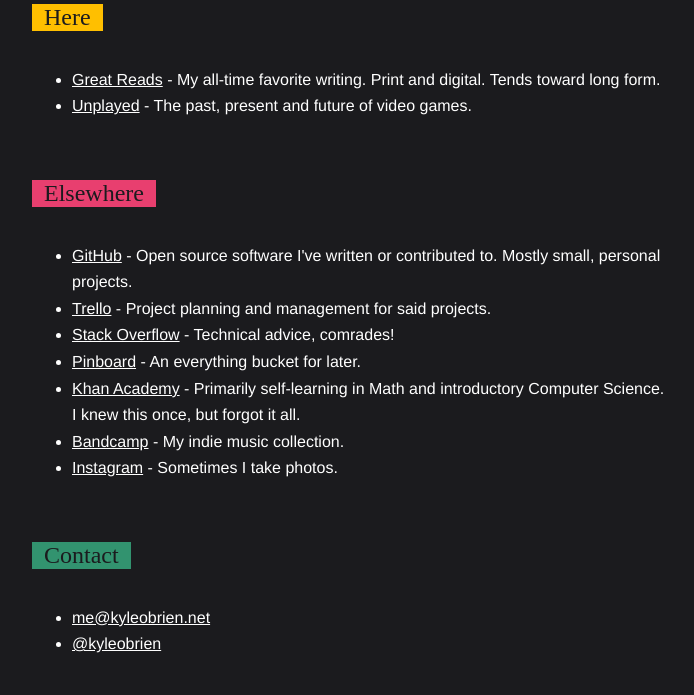
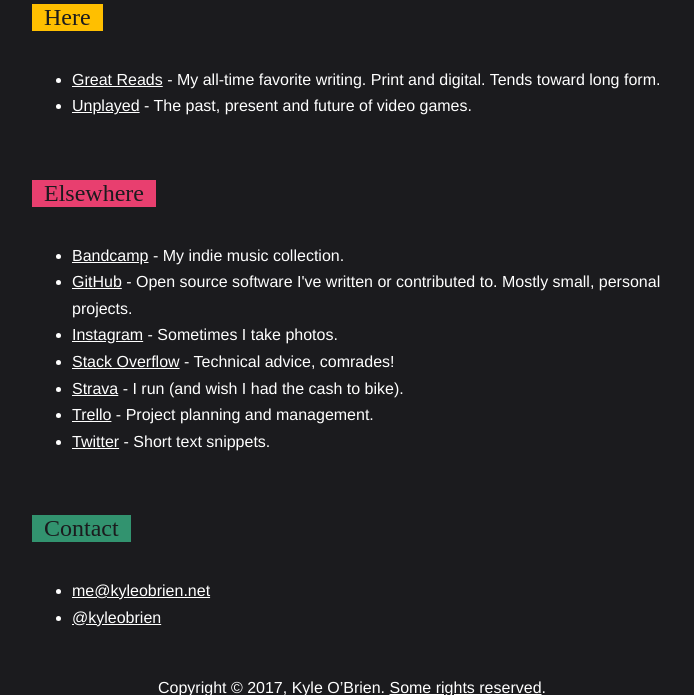
Before and after one commit to kyleobrien/kyleobrien.net, a PHP site: page / in a window 1280 px wide. Shown: the part 531-1226 px from the top of the page, without its empty margins (288-982 px from the left). Run offline with PHP 8.4, Linux system fonts and the light colour scheme.

Commit message:
Added Twitter to Elsewhere, and alphabetized.

```diff
--- a/index.html
+++ b/index.html
@@ -34,13 +34,14 @@
         <section>
             <h1 id="elsewhere">Elsewhere</h1>
             <ul id="elsewhere_list">
+                <li><a href="https://bandcamp.com/kyleobrien">Bandcamp</a> - My indie music collection.</li>
+
                 <li><a href="https://github.com/kyleobrien">GitHub</a> - Open source software I've written or contributed to. Mostly small, personal projects.</li>
-                <li><a href="https://trello.com/kmobrien">Trello</a> - Project planning and management for said projects.</li>
+                <li><a href="https://www.instagram.com/uberpuppy/">Instagram</a> - Sometimes I take photos.</li>
                 <li><a href="http://stackoverflow.com/users/100397/kyle-obrien">Stack Overflow</a> - Technical advice, comrades!</li>
-                <li><a href="https://pinboard.in/u:kyleobrien">Pinboard</a> - An everything bucket for later.</li>
-                <li><a href="https://www.khanacademy.org/profile/kyleobrien/">Khan Academy</a> - Primarily self-learning in Math and introductory Computer Science. I knew this once, but forgot it all.</li>
-		<li><a href="https://bandcamp.com/kyleobrien">Bandcamp</a> - My indie music collection.</li>
-        <li><a href="https://www.instagram.com/uberpuppy/">Instagram</a> - Sometimes I take photos.</li>
+		        <li><a href="https://www.strava.com/athletes/kyleobrien">Strava</a> - I run (and wish I had the cash to bike).</li>
+                <li><a href="https://trello.com/kmobrien">Trello</a> - Project planning and management.</li>
+                <li><a href="https://twitter.com/kyleobrien">Twitter</a> - Short text snippets.</li>
             </ul>
         </section>
         <section>
--- a/unplayed/beaten.markdown
+++ b/unplayed/beaten.markdown
@@ -1,5 +1,7 @@
 Those that have fallen.
 
+- Firewatch / 2017.03.17 ([XBone](http://www.firewatchgame.com)) (Lived up to the hype. The more I think about it, the more I like it.)
+- Hidden Folks / 2017.03.08 ([iOS](http://hiddenfolks.com)) (It was ok.)
 - Super Mario Run / 2017.02.18 ([iOS](https://supermariorun.com/sp/en/index.html)) (100% all coins, except for the black special course. Took some time, but warmed up to it.)
 - Goblin Sword / 2016.12.08 ([iOS](http://www.gelatogames.com/p/goblin-sword.html?m=1)) (100%-ed this one. Pretty good, but some of the end game achievements were a slog.)
 - Lara Croft GO / 2016.10.18 ([iOS](http://laracroftgo.com)) (Much more than I expected. Such polish. Music was perfect.)
--- a/unplayed/index.php
+++ b/unplayed/index.php
@@ -24,8 +24,8 @@
 body
 {
 	font: 13px/18px sans-serif;
-	color: #333;
-	background-color: #fff;
+	color: white;
+	background-color: #1b1b1e;
 	padding: 16px;
 }
 
--- a/unplayed/unplayed.markdown
+++ b/unplayed/unplayed.markdown
@@ -1,6 +1,5 @@
 Games I need to check out.
 
-- Firewatch ([XBone](http://www.firewatchgame.com))
 - The Witness ([XBone](http://the-witness.net))
 - Fez ([XBone](http://www.fezgame.com))
 - Doom ([XBone](http://doom.com/en-us/))
```
